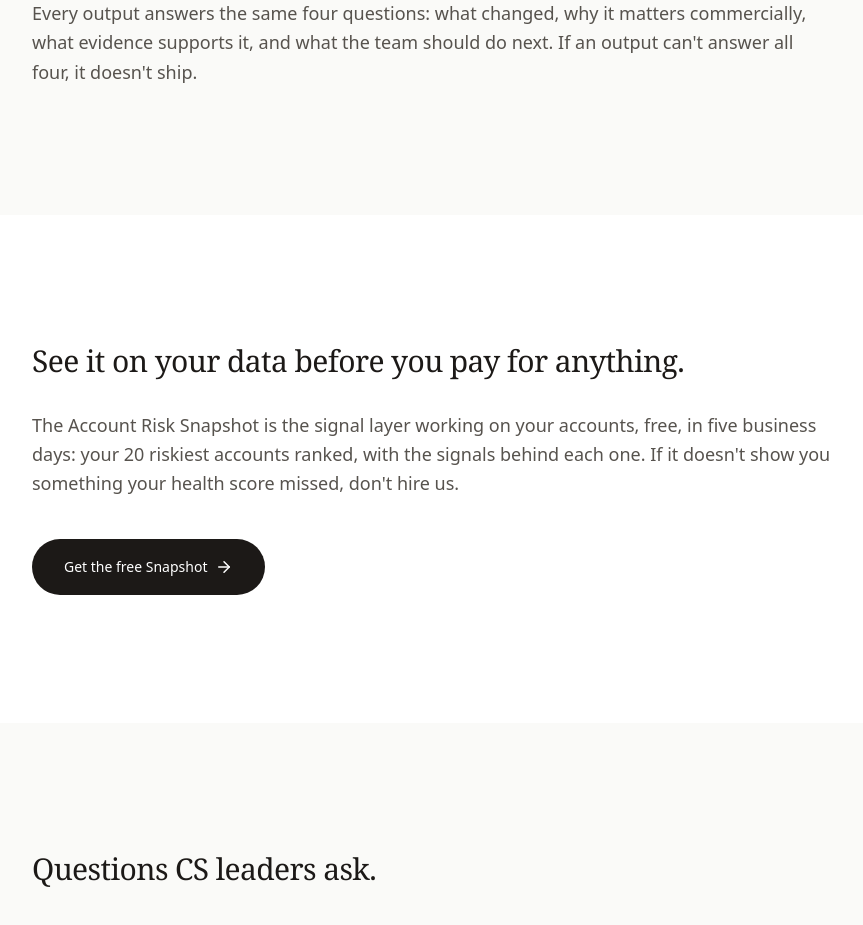
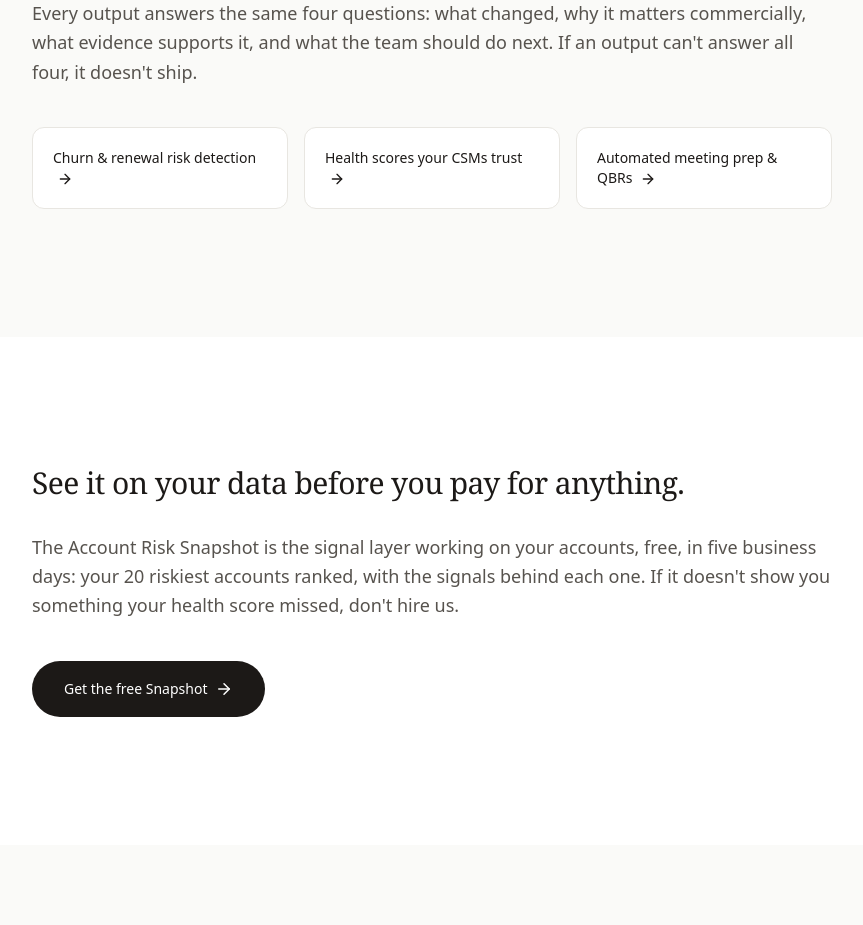
Before and after one commit to sahilghewari/NexaWorks-v4, a Next.js app: page /customer-success-ai in a window 1280 px wide. Shown: the part 3340-4265 px from the top of the page, without its empty margins (208-1071 px from the left). Built offline with nearby package versions, Linux system fonts and the light colour scheme.

Commit message:
Use-case pages #3-5 (churn risk, health scores, meeting prep)

```diff
--- a/src/app/customer-success-ai/page.tsx
+++ b/src/app/customer-success-ai/page.tsx
@@ -192,6 +192,22 @@ export default function CustomerSuccessAIPage() {
             commercially, what evidence supports it, and what the team should do next.
             If an output can&apos;t answer all four, it doesn&apos;t ship.
           </p>
+          <div className="mt-10 grid grid-cols-1 sm:grid-cols-3 gap-4">
+            {[
+              { href: "/customer-success-ai/churn-renewal-risk", label: "Churn & renewal risk detection" },
+              { href: "/customer-success-ai/health-score", label: "Health scores your CSMs trust" },
+              { href: "/customer-success-ai/meeting-prep", label: "Automated meeting prep & QBRs" },
+            ].map((l) => (
+              <Link
+                key={l.href}
+                href={l.href}
+                className="rounded-xl p-5 text-sm font-medium transition-colors"
+                style={{ border: "1px solid var(--nw-line-light)", color: "var(--nw-ink)", backgroundColor: "white" }}
+              >
+                {l.label} <ArrowRight size={16} className="inline ml-1" />
+              </Link>
+            ))}
+          </div>
         </div>
       </section>
 
```
